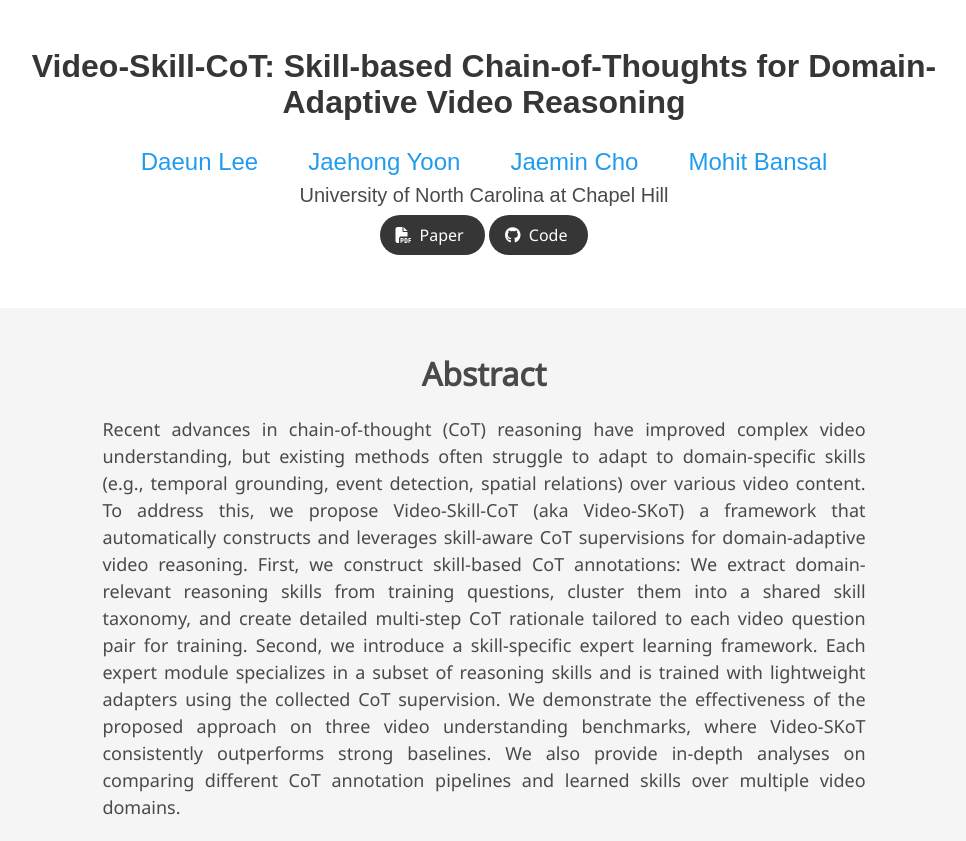
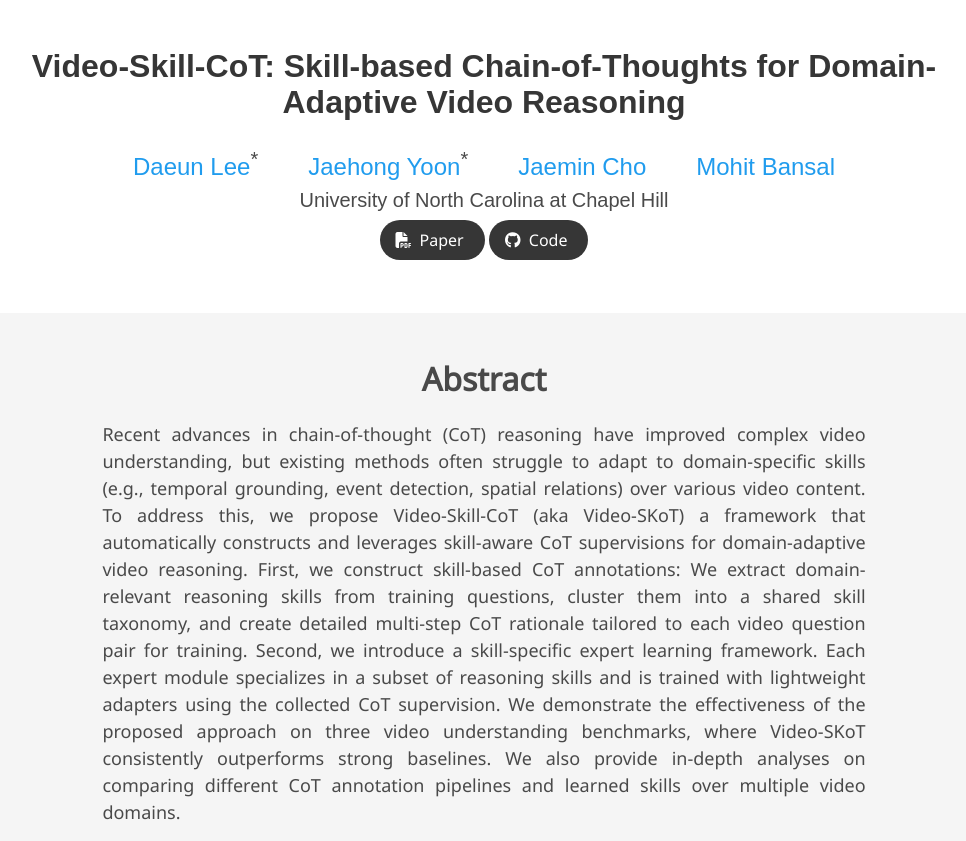
Before and after one commit to video-skill-cot/video-skill-cot.github.io, a plain HTML site: page index.html in a window 1280 px wide. Shown: the top 841 px of the page, without its empty margins (156-1122 px from the left). Drawn offline with nearby package versions, Linux system fonts and the light colour scheme; some icons are missing; a web font is replaced by a local one.

Commit message:
Update index.html

```diff
--- a/index.html
+++ b/index.html
@@ -246,10 +246,10 @@
             <!-- authors -->
             <div class="is-size-4 publication-authors">
 							<span class="author-block">
-								<a href="https://daeunni.github.io/">Daeun Lee</a>
+								<a href="https://daeunni.github.io/">Daeun Lee</a><sup>*</sup>
 							</span> &nbsp;
 							<span class="author-block" , style="padding-left:30px">
-								<a href="https://jaehong31.github.io/">Jaehong Yoon</a>
+								<a href="https://jaehong31.github.io/">Jaehong Yoon</a><sup>*</sup>
 							</span> &nbsp;
 							<span class="author-block" , style="padding-left:30px">
 								<a href="https://j-min.io">Jaemin Cho</a>
```
